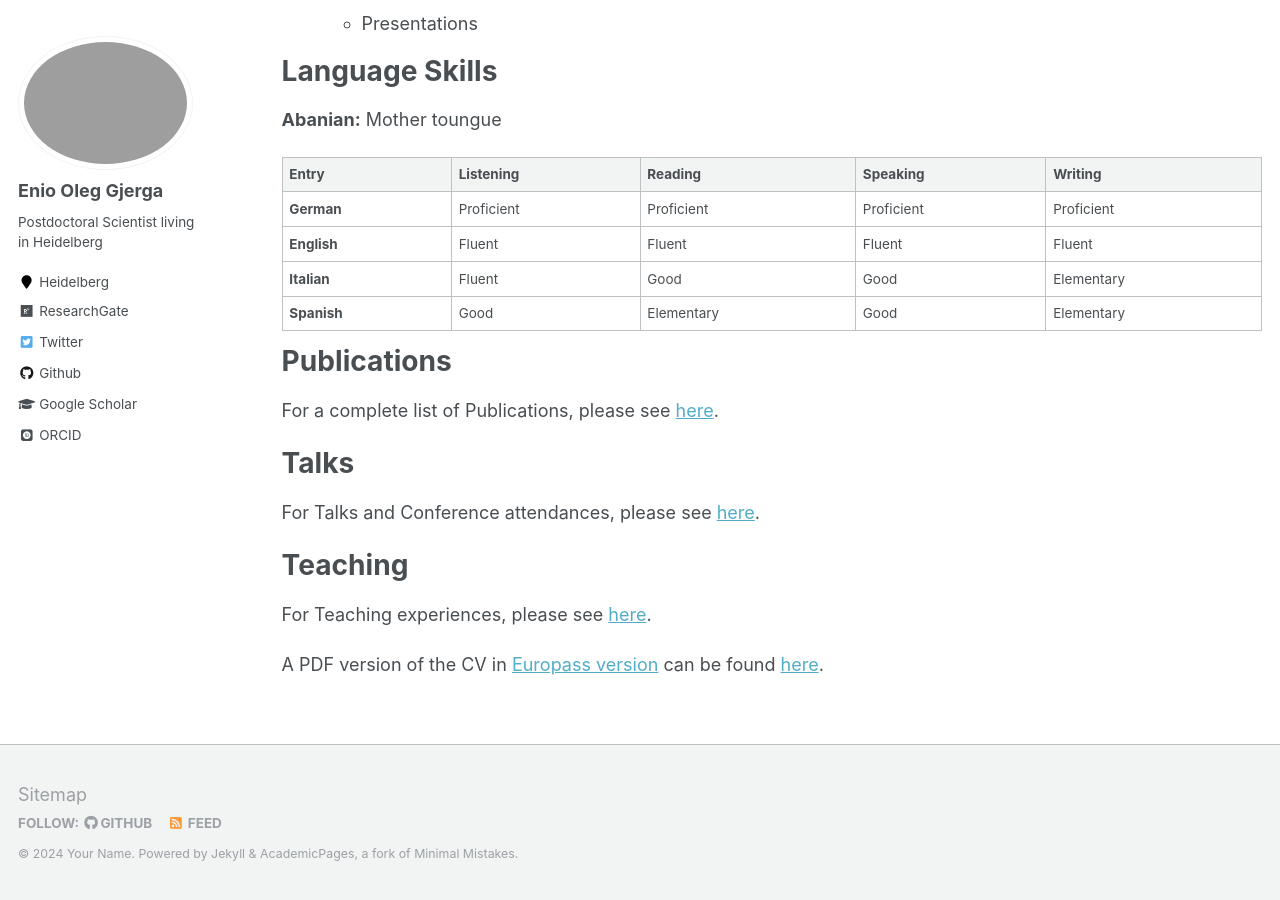
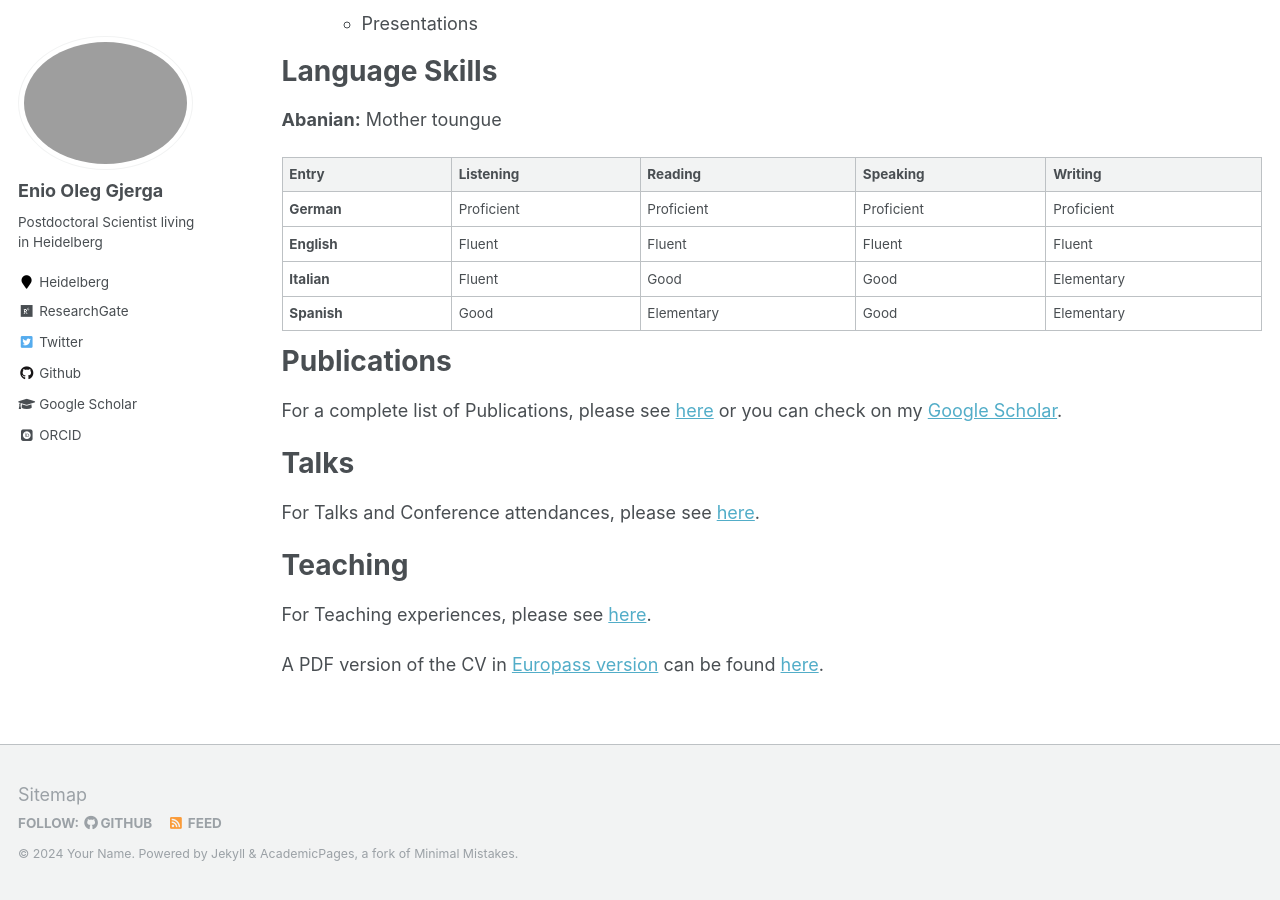
Before and after one commit to enio23/enio23.github.io, a Jekyll site: the page built from _pages/cv.md, in a window 1280 px wide and 900 px high, scrolled down 2664 px. Built offline with Jekyll 4.4.1, drawn with Linux system fonts in a browser that asks for light colours; some web fonts are replaced.

Commit message:
Update cv.md
Update

```diff
--- a/_pages/cv.md
+++ b/_pages/cv.md
@@ -96,7 +96,7 @@ Language Skills
 
 Publications
 ======
-For a complete list of Publications, please see [here](https://enio23.github.io/publications/).
+For a complete list of Publications, please see [here](https://enio23.github.io/publications/) or you can check on my [Google Scholar](https://scholar.google.com/citations?hl=en&user=IzQPpf0AAAAJ&view_op=list_works&sortby=pubdate).
 
 Talks
 ======
```
